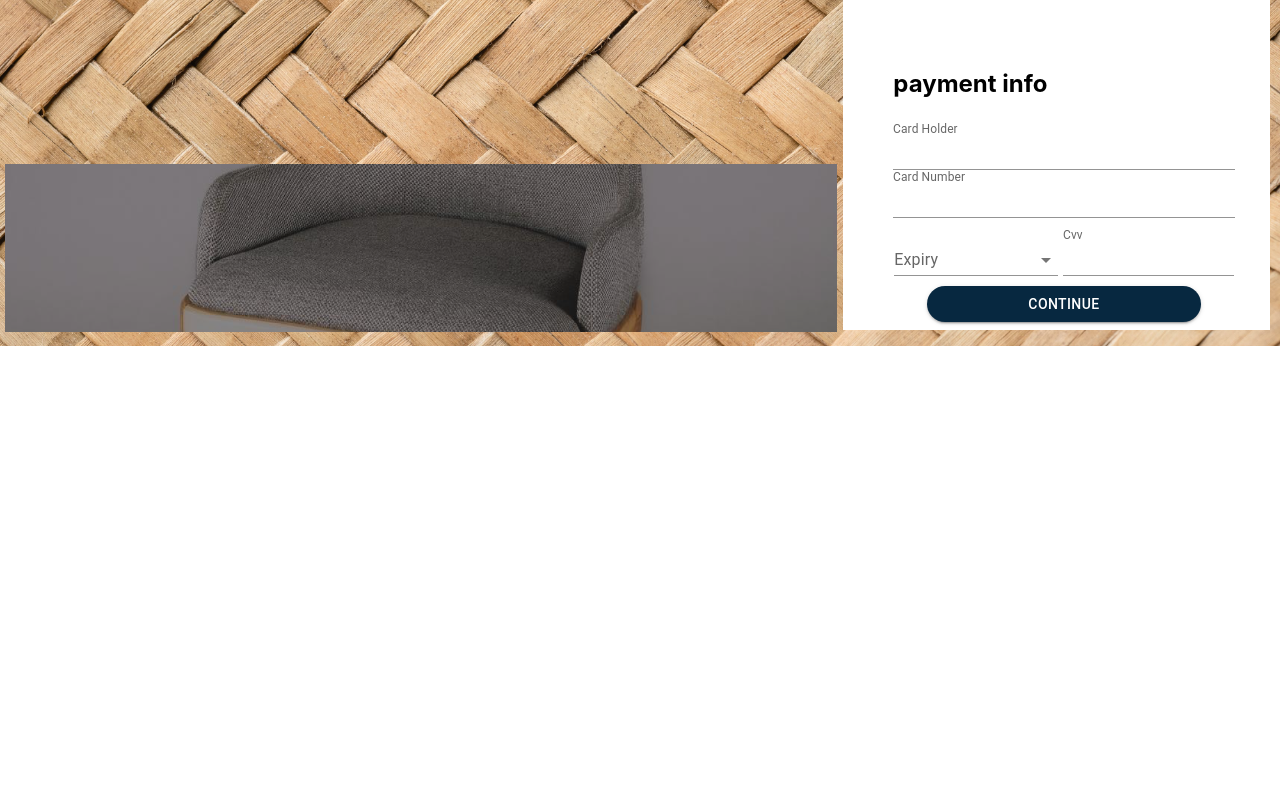
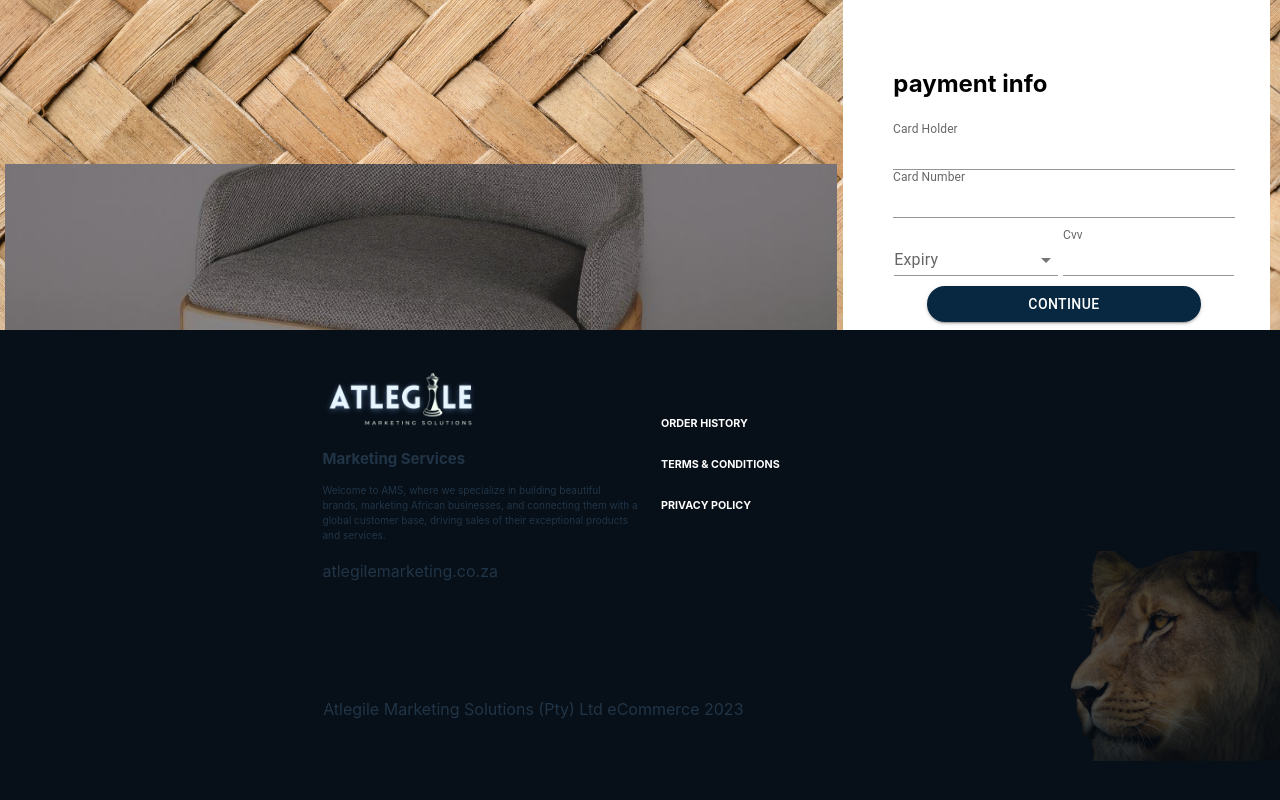
Before and after one commit to ramorokaneo/AMS-Project, a React (Vite) app: page /payment-info in a window 1280 px wide. Shown: the part 454-1254 px from the top of the page. Before the commit the page ends 800 px from the top, so only its background shows below. Built offline with nearby package versions, Linux system fonts and the light colour scheme.

Commit message:
footer alignment

```diff
--- a/src/App.jsx
+++ b/src/App.jsx
@@ -1,58 +1,52 @@
-import React from "react";
+// import React from 'react'
 import { BrowserRouter, Route, Routes } from "react-router-dom";
-import Landing from "./Components/Client/Landing/Landing";
-import AboutUs from "./Components/Client/Landing/AboutUs";
-import SignUp from "./Components/Client/SignUp/SignUp";
-import TellUsAboutYourself from "./Components/Client/SignUp/TellUsAboutYourself";
-import AlternativeContact from "./Components/Client/SignUp/AlternativeContact";
-import SignIn from "./Components/Client/SignIn/Signin";
-import BusinessRegistration from "./Components/Client/BusinessRegistration/BusinessRegistration";
-import AddProductsAndServices from "./Components/Client/BusinessRegistration/AddProductsAndServices";
+// import Landing from './Components/Client/Landing/Landing';
+// import AboutUs from './Components/Client/Landing/AboutUs';
+// import SignUp from './Components/Client/SignUp/SignUp';
+// import TellUsAboutYourself from './Components/Client/SignUp/TellUsAboutYourself';
+// import AlternativeContact from './Components/Client/SignUp/AlternativeContact';
+// import SignIn from './Components/Client/SignIn/Signin';
+// import BusinessRegistration from './Components/Client/BusinessRegistration/BusinessRegistration';
+// import AddProductsAndServices from './Components/Client/BusinessRegistration/AddProductsAndServices';
 import PaymentInfo from "./Components/Client/BusinessRegistration/PaymentInfo";
-import ProductDetails from "./Components/Client/ProductDetails/ProductDetails";
-import BusinessProducts from "./Components/Client/ProductDetails/BusinessProducts";
-import UserProfile from "./Components/Client/AccountAndBusinessPage/UserProfile";
-import AccountAndBusinessPage from "./Components/Client/AccountAndBusinessPage/AccountBusinessPage";
-import OrderHistory from "./Components/Client/CartAndOrderHistory/OrderHistory";
-import PayFast from "./Components/Client/CartAndOrderHistory/PayFast";
-import CourierGuy from "./Components/Client/CartAndOrderHistory/CourierGuy";
-import Reciept from "./Components/Client/CartAndOrderHistory/Reciept";
-import DeliveryOngoing from "./Components/Client/CartAndOrderHistory/DeliveryOngoing";
-import DeliveryAndChatSystem from "./Components/Client/CartAndOrderHistory/DeliveryAndChatSystem";
-import DateSelectionAndCheckout from "./Components/Client/CartAndOrderHistory/DateSelectionAndCheckout";
-import Favourites from "./Components/Client/Favourites/Favourites";
+// import ProductDetails from './Components/Client/ProductDetails/ProductDetails';
+// import BusinessProducts from './Components/Client/ProductDetails/BusinessProducts';
+// import UserProfile from './Components/Client/AccountAndBusinessPage/UserProfile';
+// import AccountAndBusinessPage from './Components/Client/AccountAndBusinessPage/AccountBusinessPage';
+// import OrderHistory from './Components/Client/CartAndOrderHistory/OrderHistory';
+// import PayFast from './Components/Client/CartAndOrderHistory/PayFast';
+// import CourierGuy from './Components/Client/CartAndOrderHistory/CourierGuy';
+// import Reciept from './Components/Client/CartAndOrderHistory/Reciept';
+// import DeliveryOngoing from './Components/Client/CartAndOrderHistory/DeliveryOngoing';
+// import DeliveryAndChatSystem from './Components/Client/CartAndOrderHistory/DeliveryAndChatSystem';
+// import DateSelectionAndCheckout  from './Components/Client/CartAndOrderHistory/DateSelectionAndCheckout';
+// import Favourites from './Components/Client/Favourites/Favourites';
 
 function App() {
   return (
     <BrowserRouter>
       <Routes>
-        <Route path="/" element={<Landing />} />
-        <Route path="/aboutus" element={<AboutUs />} />
-        <Route path="/signup" element={<SignUp />} />
-        <Route path="/tellus" element={<TellUsAboutYourself />} />
-        <Route path="/altnative-contact" element={<AlternativeContact />} />
-        <Route path="/signin" element={<SignIn />} />
-        <Route path="/business-reg" element={<BusinessRegistration />} />
-        <Route
-          path="/add-products-and-services"
-          element={<AddProductsAndServices />}
-        />
+        {/* <Route path='/' element={<Landing/>}/>
+        <Route path='/aboutus' element={<AboutUs/>}/>
+        <Route path='/signup' element={<SignUp/>}/>
+        <Route path='/tellus' element={<TellUsAboutYourself/>}/>
+        <Route path='/altnative-contact' element={<AlternativeContact/>}/>
+        <Route path='/signin' element={<SignIn/>}/> */}
+        {/* <Route path='/business-reg' element={<BusinessRegistration/>}/> */}
+        {/* <Route path='/add-products-and-services' element={<AddProductsAndServices/>}/> */}
         <Route path="/payment-info" element={<PaymentInfo />} />
-        <Route path="/product-details" element={<ProductDetails />} />
-        <Route path="/business-products" element={<BusinessProducts />} />
-        <Route path="/user" element={<UserProfile />} />
-        <Route
-          path="/account-bussiness-page"
-          element={<AccountAndBusinessPage />}
-        />
-        <Route path="/order" element={<OrderHistory />} />
-        <Route path="/pay" element={<PayFast />} />
-        <Route path="/courier" element={<CourierGuy />} />
-        <Route path="/reciept" element={<Reciept />} />
-        <Route path="/delivery" element={<DeliveryOngoing />} />
-        <Route path="/chat" element={<DeliveryAndChatSystem />} />
-        <Route path="/date" element={<DateSelectionAndCheckout />} />
-        <Route path="/favourites" element={<Favourites />} />
+        {/* <Route path='/product-details' element={<ProductDetails/>}/> */}
+        {/* <Route path='/business-products' element={<BusinessProducts/>}/> */}
+        {/* <Route path='/user' element={<UserProfile/>}/> */}
+        {/* <Route path='/account-bussiness-page' element={<AccountAndBusinessPage/>}/> */}
+        {/* <Route path='/order' element={<OrderHistory/>}/> */}
+        {/* <Route path='/pay' element={<PayFast/>}/> */}
+        {/* <Route path='/courier' element={<CourierGuy/>}/> */}
+        {/* <Route path='/reciept' element={<Reciept/>}/>  */}
+        {/* <Route path='/delivery' element={<DeliveryOngoing/>}/> */}
+        {/* <Route path='/chat' element={<DeliveryAndChatSystem/>}/> */}
+        {/* <Route path='/date' element={<DateSelectionAndCheckout/>}/> */}
+        {/* <Route path='/favourites' element={<Favourites/>}/> */}
       </Routes>
     </BrowserRouter>
   );
--- a/src/Components/Client/BusinessRegistration/PaymentInfo.jsx
+++ b/src/Components/Client/BusinessRegistration/PaymentInfo.jsx
@@ -3,6 +3,7 @@ import { Grid, TextField, Box, MenuItem, Button } from "@mui/material";
 import background from "../../Global/images/Reed.jpg";
 import logo from "../../Global/images/logo.svg";
 import Banner from "../../Global/images/media bg-cover.png";
+import { Footer } from "../../Global/Footer";
 
 const PaymentInfo = () => {
   const currentYear = new Date().getFullYear();
@@ -184,6 +185,7 @@ const PaymentInfo = () => {
             </div>
           </Box>
         </Grid>
+      <Footer />
       </Grid>
     </div>
   );
--- a/src/Components/Global/Footer.jsx
+++ b/src/Components/Global/Footer.jsx
@@ -9,17 +9,25 @@ export function Footer() {
       container
       style={{
         backgroundColor: "#070F18",
+        // border: "1px solid",
         width: "100vw",
         // height: "25vh",
-        padding: "20px", // Add padding for better spacing
+        // padding: "5px", // Add padding for better spacing
       }}>
-      <Grid item lg={12} style={{ display: "flex", flexDirection: "row" }}>
+      <Grid
+        item
+        lg={12}
+        style={{
+          display: "flex",
+          flexDirection: "row",
+          //   border: "1px solid yellow",
+        }}>
         {/* Section 1 */}
-        <Grid item lg={6} style={{ padding: "10px" , border:"1px solid"}}></Grid>
-        <Grid item lg={6} style={{ padding: "10px" ,border:"1px solid"}}>
+        <Grid item lg={6} style={{ padding: "2px" }}></Grid>
+        <Grid item lg={6} style={{ padding: "2px" }}>
           <img
             src={shadowLogo}
-            style={{ width: "50%", paddingTop: 50 }}
+            style={{ width: "50%", paddingTop: 40 }}
             alt="Marketing Services"
           />
 
@@ -37,11 +45,11 @@ export function Footer() {
           lg={6}
           style={{
             display: "flex",
-            border:"1px solid",
+            // border: "1px solid",
             flexDirection: "column",
             justifyContent: "center", // Align items vertically at the center
           }}>
-          <div>
+          <div style={{ marginLeft: "20px" }}>
             <a href="#">
               <h6 style={{ color: "#FFF" }}>ORDER HISTORY</h6>
             </a>
@@ -53,7 +61,7 @@ export function Footer() {
             </a>
           </div>
         </Grid>
-        <Grid item lg={6} style={{ padding: "10px" ,border:"1px solid" }}>
+        <Grid item lg={6} style={{ padding: "2px" }}>
           {/* Use the imported image */}
         </Grid>
       </Grid>
@@ -76,14 +84,20 @@ export function Footer() {
         item
         lg={2}
         style={{
-          padding: "10px",
+          //   padding: "1px",
           background: "#070F18",
           Opacity: 0.3,
         }}>
         {/* Use the imported image */}
         <img
           src={lion}
-          style={{ width: "100%", opacity: 0.3, height: 120 }}
+          style={{
+            width: "100%",
+            opacity: 0.3,
+            height: 210,
+            position: "relative",
+            top: -50,
+          }}
           alt="lion-image"
         />
       </Grid>
```
